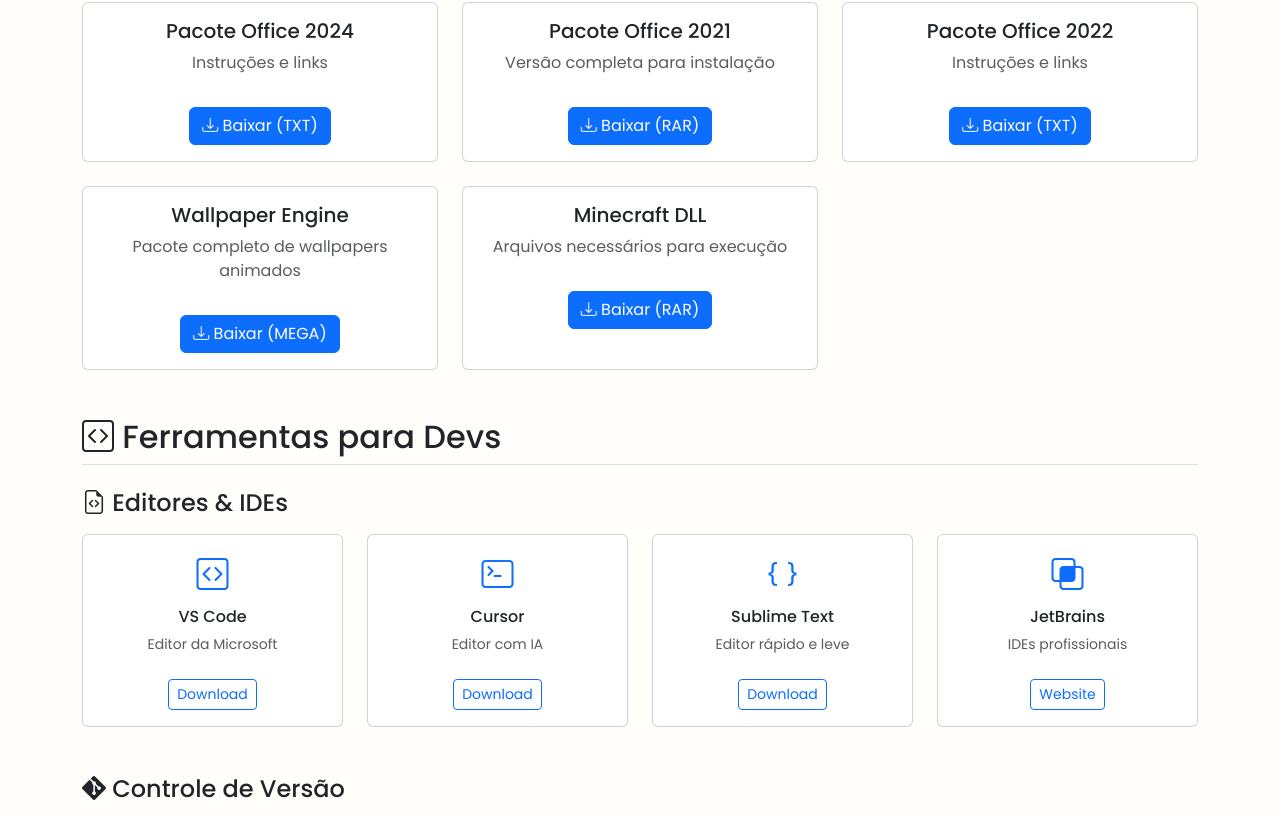
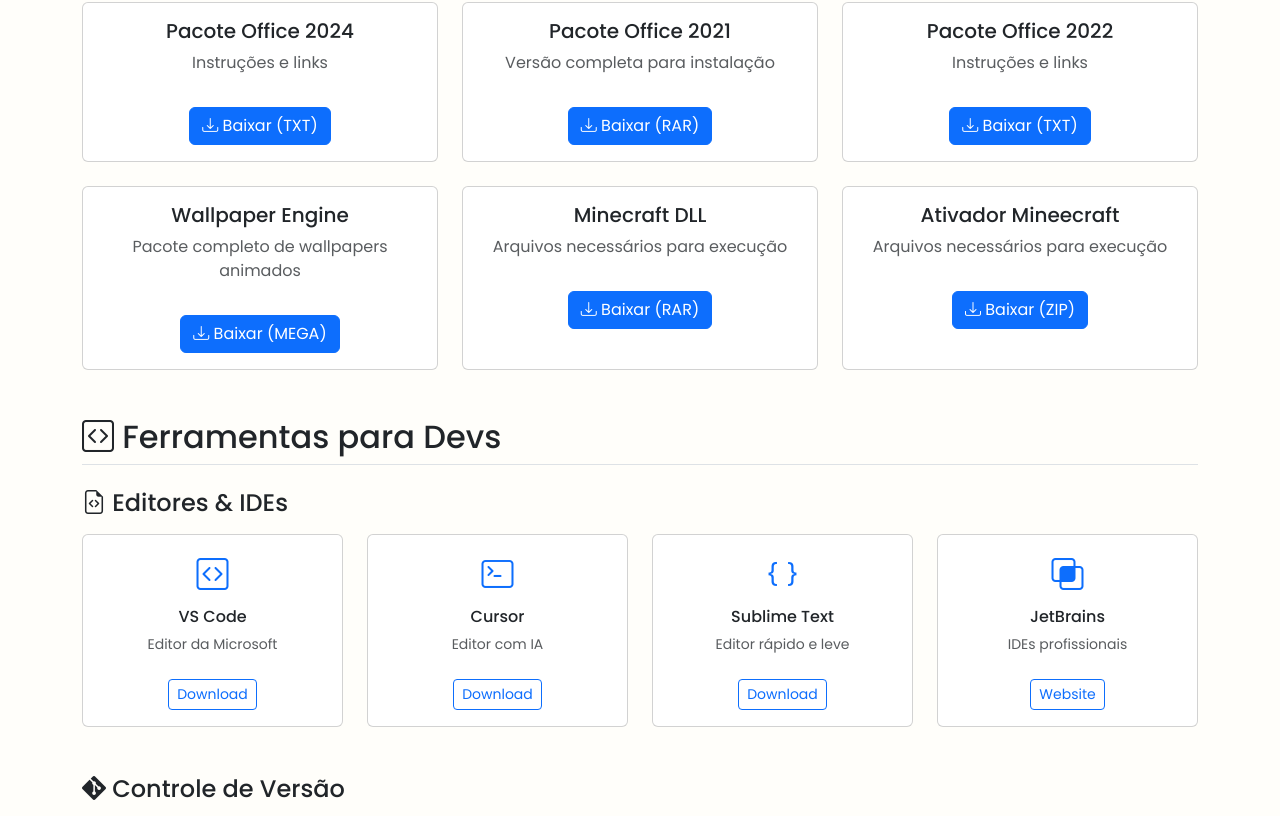
Before and after one commit to EduardoDosSantosFerreira/codex-archives, a plain HTML site: page index.html in a window 1280 px wide. Shown: the part 5533-6349 px from the top of the page. Drawn offline with nearby package versions, Linux system fonts and the light colour scheme; a web font is replaced by a local one.

Commit message:
activator_update

```diff
--- a/index.html
+++ b/index.html
@@ -947,6 +947,18 @@
                         </div>
                     </div>
                 </div>
+
+            <div class="col-md-4">
+                    <div class="card h-100">
+                        <div class="card-body text-center">
+                            <h3 class="h5 card-title">Ativador Mineecraft</h3>
+                            <p class="text-muted">Arquivos necessários para execução</p>
+                            <a href="src/assets/dist/Minecraft_Mod_Installer_1.21.130+.zip" class="btn btn-primary mt-3" download>
+                                <i class="bi bi-download"></i> Baixar (ZIP)
+                            </a>
+                        </div>
+                    </div>
+                </div>
             </div>
         </section>
 
```
Also changed, not shown: 1 other file.
